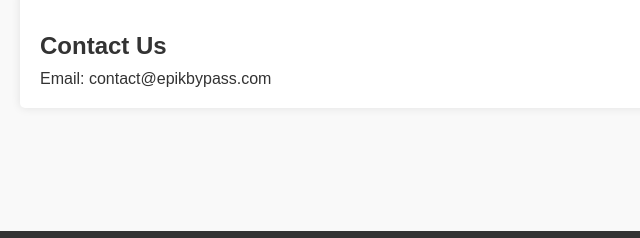
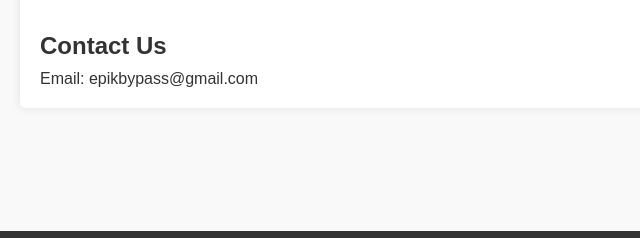
Before and after one commit to EpikBypass/EpikBypass.github.io, a plain HTML site: page index.html in a window 1280 px wide. Shown: the part 531-769 px from the top of the page, 0-640 px from the left. Drawn offline with Linux system fonts and the light colour scheme; a script that the page names is missing.

Commit message:
Update index.html

```diff
--- a/index.html
+++ b/index.html
@@ -49,7 +49,7 @@
         </section>
         <section id="contact" class="section">
             <h2>Contact Us</h2>
-            <p>Email: contact@epikbypass.com</p>
+            <p>Email: epikbypass@gmail.com</p>
         </section>
     </main>
     <footer>
```
